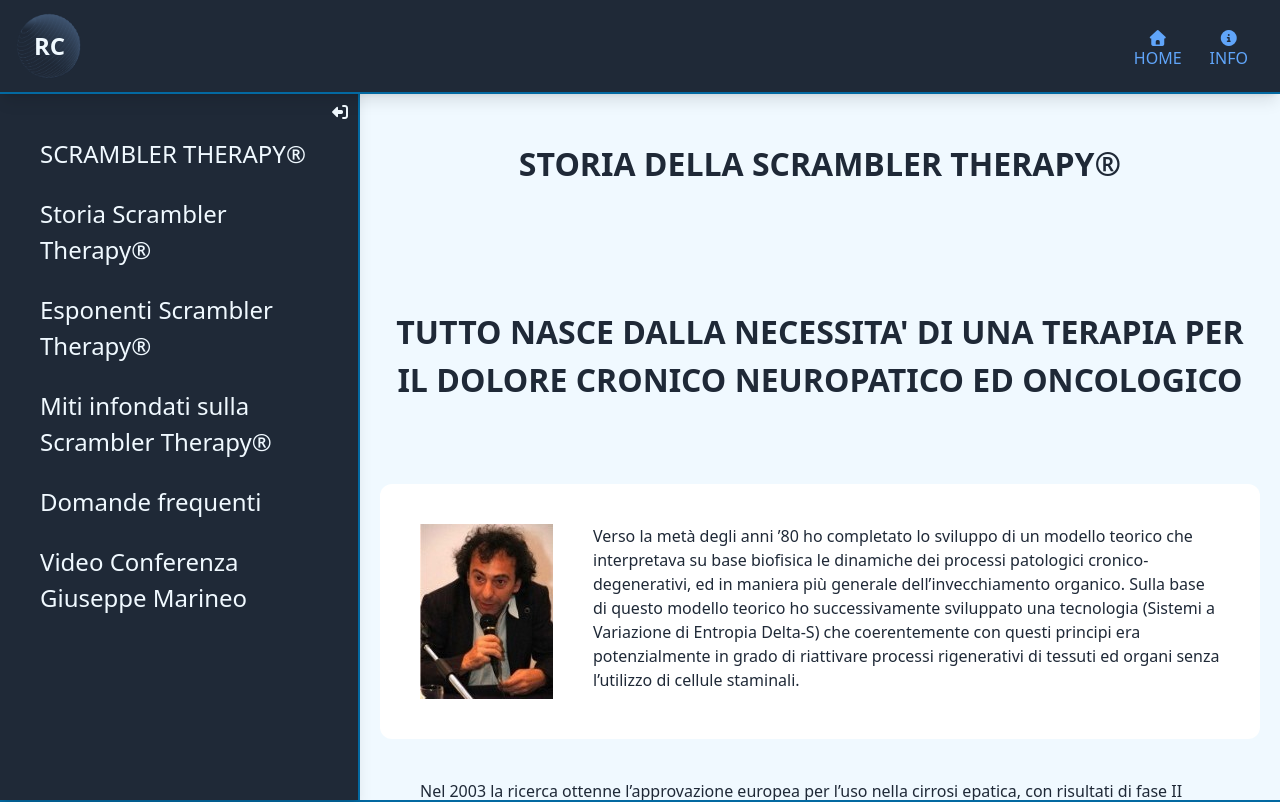
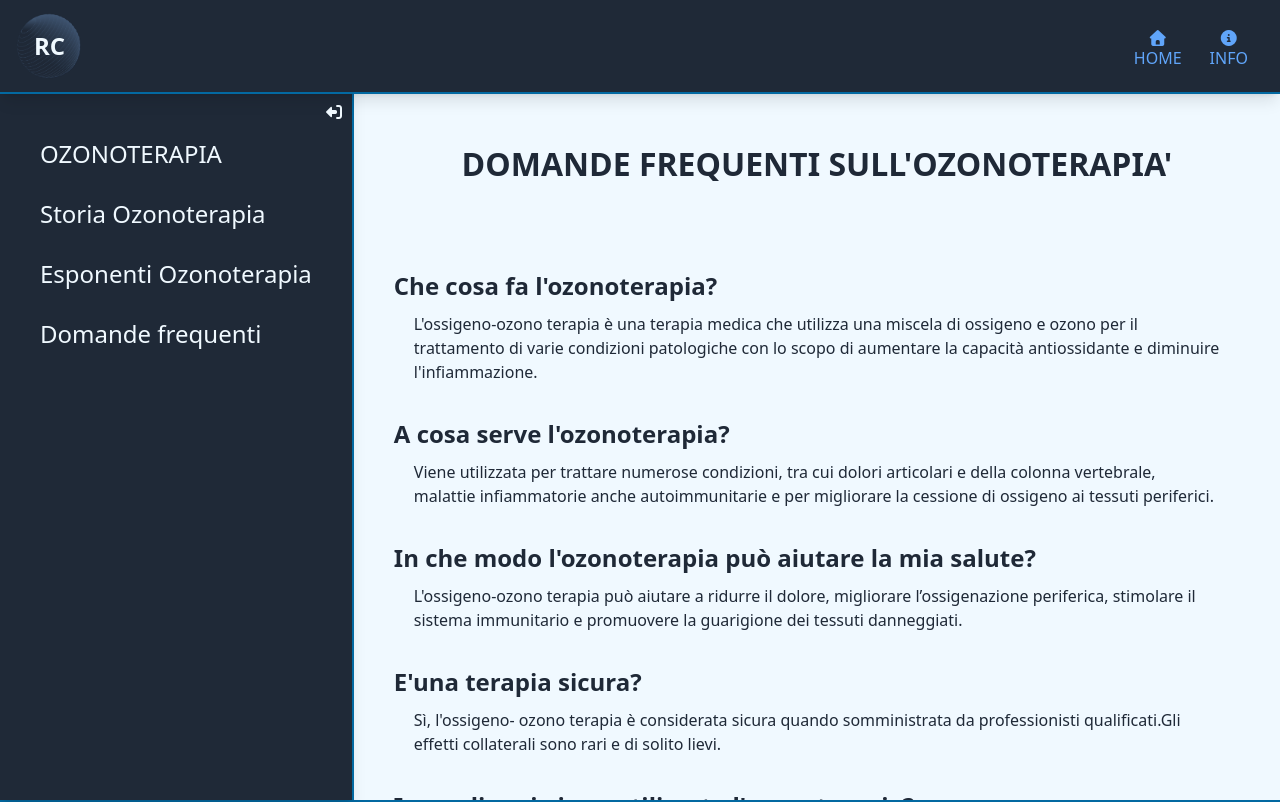
Before and after one commit to CarloDettori/heal-terapy-fe, a React (Vite) app: page /info/1/4 in a window 1280 px wide. Shown: the top 802 px of the page. Built offline with nearby package versions, Linux system fonts and the light colour scheme.

Commit message:
MORE DEEP INFOS

```diff
--- a/src/App.jsx
+++ b/src/App.jsx
@@ -22,6 +22,7 @@ import ScramblerAskPage from "./pages/infoPages/scramblerPages/ScramblerAskPage.
 import ScramblerTutorialPage from "./pages/infoPages/scramblerPages/ScramblerTutorialPage.jsx";
 import OzonoStoryPage from "./pages/infoPages/OzonoPages/OzonoStoryPage.jsx";
 import OzonoPeoplePage from "./pages/infoPages/OzonoPages/OzonoPeoplePage.jsx";
+import OzonoAskPage from "./pages/infoPages/OzonoPages/OzonoAskPage.jsx";
 function App() {
 
   return (
@@ -36,7 +37,7 @@ function App() {
             <Route path="/info/1" element={<OzonoterapiaPage />} />
             <Route path="/info/1/2" element={<OzonoStoryPage />} />
             <Route path="/info/1/3" element={<OzonoPeoplePage />} />
-            <Route path="/info/1/4" element={<ScramblerStoryPage />} />
+            <Route path="/info/1/4" element={<OzonoAskPage />} />
             <Route path="/info/2" element={<OzonoterapiaPage />} />
             <Route path="/info/3" element={<AestheticPage />} />
             <Route path="/info/4" element={<ScramblerTreapyPage />} />
--- /dev/null
+++ b/src/pages/infoPages/OzonoPages/OzonoAskPage.jsx
@@ -0,0 +1,177 @@
+
+import { useEffect, useContext } from "react";
+import { GlobalContext } from "../../../context/GlobalContext";
+
+
+export default function OzonoAskPage() {
+
+    const { setShowbar, setSidebarLinks } = useContext(GlobalContext);
+
+    useEffect(() => {
+        setShowbar(true)
+        setSidebarLinks(
+            [
+                {
+                    id: 1,
+                    route: "/info/1",
+                    title: "OZONOTERAPIA",
+
+                },
+
+                {
+                    id: 3,
+                    route: "/info/1/2",
+                    title: "Storia Ozonoterapia",
+
+                },
+                {
+                    id: 4,
+                    route: "/info/1/3",
+                    title: "Esponenti Ozonoterapia",
+
+
+                },
+                {
+                    id: 5,
+                    route: "/info/1/4",
+                    title: "Domande frequenti",
+
+
+                },
+            ]);
+    }, []);
+
+
+    const faqs = [
+        {
+            id: 1,
+            question: "Che cosa fa l'ozonoterapia?",
+            answer: "L'ossigeno-ozono terapia è una terapia medica che utilizza una miscela di ossigeno e ozono per il trattamento di varie condizioni patologiche con lo scopo di aumentare la capacità antiossidante e diminuire l'infiammazione.",
+
+        },
+        {
+            id: 2,
+
+            question: "A cosa serve l'ozonoterapia?",
+
+            answer: 'Viene utilizzata per trattare numerose condizioni, tra cui dolori articolari e della colonna vertebrale, malattie infiammatorie anche autoimmunitarie e per migliorare la cessione di ossigeno ai tessuti periferici.',
+
+
+        },
+        {
+            id: 3,
+            question: "In che modo l'ozonoterapia può aiutare la mia salute?",
+            answer: "L'ossigeno-ozono terapia può aiutare a ridurre il dolore, migliorare l’ossigenazione periferica, stimolare il sistema immunitario e promuovere la guarigione dei tessuti danneggiati.",
+
+        },
+        {
+            id: 4,
+            question: "E'una terapia sicura?",
+            answer: "Sì, l'ossigeno- ozono terapia è considerata sicura quando somministrata da professionisti qualificati.Gli effetti collaterali sono rari e di solito lievi.",
+
+        },
+        {
+            id: 5,
+            question: "In quali casi viene utilizzata l'ozonoterapia?",
+            answer: "È usata per trattare condizioni come ernie del disco, degenerazioni articolari (ginocchio, spalla, ecc), infiammazioni sistemiche, ferite difficili da guarire e malattie degenerative",
+
+        },
+        {
+            id: 6,
+            question: "chi può sottoporsi all'ozonoterapia?",
+            truth: "La maggior parte delle persone può sottoporsi a questo trattamento, ma è importante consultare un medico specialista per determinare se è adatta al proprio caso specifico.",
+
+        },
+        {
+            id: 7,
+            question: "come viene somministrata l'ozonoterapia?",
+            answer: "Può essere somministrata tramite iniezioni locali, insufflazioni o altre modalità, a seconda della condizione da trattare.",
+
+        },
+        {
+            id: 8,
+            question: "Quali benefici posso aspettarmi dall'ozonotarapia?",
+            answer: "I benefici includono riduzione del dolore, miglioramento della mobilità e una migliore qualità della vita.",
+
+        },
+        {
+            id: 9,
+            question: "Quanto dura una seduta di ozonoterapia?",
+            answer: "Una seduta tipica dura dai 10 ai 20-25 minuti, a seconda della condizione trattata e della modalità di somministrazione.",
+
+        },
+        {
+            id: 10,
+            question: "L'ozonoterapia è dolorosa?",
+            answer: "Di solito, la terapia non è particolarmente dolorosa. Tuttavia, se viene eseguita tramite iniezioni, si può avvertire un fastidio locale da compressione e bruciore.",
+
+        },
+        {
+            id: 11,
+            question: "Quanto costa l'ozonoterapia?",
+            answer: "I costi possono variare a seconda del tipo di trattamento da eseguire e del centro sanitario interpellato.",
+
+        },
+        {
+            id: 12,
+            question: "Ci sono effetti collaterali o rischi asociati all'ozonoterapia?",
+            answer: "Gli effetti collaterali sono rari e generalmente lievi, come un leggero gonfiore o rossore nell'area trattata. Tuttavia è importante discuterne con il medico prima di iniziare.",
+
+        },
+        {
+            id: 13,
+            question: "Come posso sapere se l'ozonoterapia è adatta al mio caso?",
+            answer: "È necessario consultare un medico specializzato che valuterà la tua patologia, gli esami del caso e determinerà se questo trattamento è indicato per te.",
+
+        },
+        {
+            id: 14,
+            question: "L'ozonoterapia puo sostituire altre cure mediche?",
+            answer: "In molti casi l'ossigeno-ozono terapia può essere utilizzata come alternativa a farmaci o interventi chirurgici e in alcune situazioni è un trattamento complementare alle altre cure.",
+
+        },
+        {
+            id: 15,
+            question: "perchè dovrei scegliere l'ozonoterapia rispetto ad altri trattamenti?",
+            answer: "L'ossigeno-ozono terapia è una soluzione non invasiva, che sfrutta il potere curativo della breve ossidazione locale indotta dall’ozono per promuovere la guarigione e ridurre l'infiammazione.",
+
+        },
+
+
+    ]
+
+
+
+
+
+    return (
+
+
+
+        <section className="sidebar-space">
+
+
+
+
+            <div className="my-20">
+
+                <h1 className="text-center mt-30 mb-20 text-page-size font-bold">DOMANDE FREQUENTI SULL'OZONOTERAPIA'</h1>
+
+
+                <div className="flex flex-col gap-8 px-5">
+                    {faqs.map((faq) => {
+                        return (
+                            <div className="flex flex-col gap-2">
+                                <h1 className="font-bold">{faq.question}</h1>
+                                <h2 className="mx-5" >{faq.answer}</h2>
+                            </div>
+                        )
+                    })}
+                </div>
+            </div>
+
+        </section>
+
+
+    )
+}
--- a/src/pages/infoPages/OzonoPages/OzonoPeoplePage.jsx
+++ b/src/pages/infoPages/OzonoPages/OzonoPeoplePage.jsx
@@ -30,6 +30,13 @@ export default function OzonoPeoplePage() {
                     id: 4,
                     route: "/info/1/3",
                     title: "Esponenti Ozonoterapia",
+
+
+                },
+                {
+                    id: 5,
+                    route: "/info/1/4",
+                    title: "Domande frequenti",
 
 
                 },
@@ -83,7 +90,7 @@ export default function OzonoPeoplePage() {
             <div className="bg-white rounded-2xl p-10 lg:flex lg:gap-5">
 
 
-                <img className="rounded-4xl my-auto lg:my-auto max-w-50 mx-auto" src="/doctor.png" alt="" />
+                <img className="rounded-4xl my-auto lg:my-auto max-w-50 mx-auto" src="/velio-bocci.jpg" alt="" />
 
 
                 <div className="text-(--dark-theme) gap-5 my-auto">
--- a/src/pages/infoPages/OzonoPages/OzonoStoryPage.jsx
+++ b/src/pages/infoPages/OzonoPages/OzonoStoryPage.jsx
@@ -30,6 +30,13 @@ export default function OzonoStoryPage() {
                     id: 4,
                     route: "/info/1/3",
                     title: "Esponenti Ozonoterapia",
+
+
+                },
+                {
+                    id: 5,
+                    route: "/info/1/4",
+                    title: "Domande frequenti",
 
 
                 },
--- a/src/pages/infoPages/OzonoterapiaPage.jsx
+++ b/src/pages/infoPages/OzonoterapiaPage.jsx
@@ -30,7 +30,14 @@ export default function ContentPage() {
                     title: "Esponenti Ozonoterapia",
 
 
+                }, {
+                    id: 5,
+                    route: "/info/1/4",
+                    title: "Domande frequenti",
+
+
                 },
+
 
 
             ]);
--- a/src/pages/infoPages/ScramblerPage.jsx
+++ b/src/pages/infoPages/ScramblerPage.jsx
@@ -178,58 +178,6 @@ export default function ContentPage() {
 
                 </div>
 
-                <h1 className="text-center font-bold mt-30">PRINCIPALE ESPONENTE DELLA SCRAMBLER THERAPY</h1>
-
-                <div className="mt-20 flex flex-col justify-center gap-5 rounded-xl bg-white p-20 gap-5" >
-
-                    <div className="lg:flex lg:gap-5">
-
-
-                        <img className="rounded-4xl my-auto lg:my-auto max-w-50 mx-auto" src="/doctor.png" alt="" />
-
-
-                        <div className="text-(--dark-theme) gap-5 my-auto">
-
-                            <h1 className="mb-5 mt-3 font-bold text-center lg:text-left">Dtt. Giuseppe Marineo</h1>
-
-                            <p>
-                                Ricercatore/ingegnere/biofisico italiano legato all’Università di Roma Tor Vergata e al centro Delta Research & Development; Marineo è riconosciuto come l’inventore e il principale autore della teoria e della tecnologia Scrambler
-                            </p>
-
-                        </div>
-
-                    </div>
-
-                    <div className="my-10 w-full ">
-                        {scramblerTimeline.map((event) => {
-                            return (
-
-                                <div key={event.id} className="flex flex-col p-10 gap-3 max-w-100 text-center mx-auto justify-center">
-                                    <h1 className="font-bold">{event.year}</h1>
-                                    <h2>{event.event}</h2>
-                                </div>
-                            )
-                        })}
-                    </div>
-
-                </div>
-
-
-                <div className="my-10 p-10">
-
-                    <h1 className="mb-3 font-bold">SCRUMBLER THERAPY NEGLI STATI UNITI</h1>
-
-                    {
-                        scramblerUsa.map((info, index) => {
-                            return (
-                                <h2 key={index + 1} className="my-5">
-                                    {info}
-                                </h2>
-                            )
-                        })
-                    }
-
-                </div>
 
 
 
--- a/src/pages/infoPages/scramblerPages/ScramblerPeoplePage.jsx
+++ b/src/pages/infoPages/scramblerPages/ScramblerPeoplePage.jsx
@@ -148,7 +148,7 @@ export default function ScramblerPeoplePage() {
                 <div className="mt-20 flex flex-col justify-center gap-5 rounded-xl bg-white p-20 gap-5" >
 
                     <div className="lg:flex lg:gap-5">
-                        <img className="rounded-4xl my-auto lg:my-auto max-w-50 mx-auto" src="/doctor.png" alt="" />
+                        <img className="rounded-2xl my-auto lg:my-auto max-w-50 mx-auto" src="/scrambler-story-image.jpg" alt="" />
 
 
                         <div className="text-(--dark-theme) gap-5 my-auto">
--- a/src/pages/infoPages/scramblerPages/ScramblerStoryPage.jsx
+++ b/src/pages/infoPages/scramblerPages/ScramblerStoryPage.jsx
@@ -167,8 +167,8 @@ export default function ScramblerStoryPage() {
 
                     <h1 className="text-center mt-30 mb-20  text-page-size font-bold">TUTTO NASCE DALLA NECESSITA' DI UNA TERAPIA PER IL DOLORE CRONICO NEUROPATICO ED ONCOLOGICO</h1>
 
-                    <div className="flex w-full rounded-xl bg-white p-10 mb-10">
-                        <img src="/scrambler-story-image.jpg" alt="" />
+                    <div className="flex w-full rounded-4xl bg-white p-10 mb-10">
+                        <img className="rounded-2xl" src="/scrambler-story-image.jpg" alt="" />
 
                         <h2 className="ms-10">
                             Verso la metà degli anni ’80 ho completato lo sviluppo di un modello teorico che interpretava su base biofisica le dinamiche dei processi patologici cronico-degenerativi, ed in maniera più generale dell’invecchiamento organico. Sulla base di questo modello teorico ho successivamente sviluppato una tecnologia (Sistemi a Variazione di Entropia Delta-S) che coerentemente con questi principi era potenzialmente in grado di riattivare processi rigenerativi di tessuti ed organi senza l’utilizzo di cellule staminali.
```
Also changed, not shown: public/scrambler-story-image.jpg, public/velio-bocci.jpg (added).
